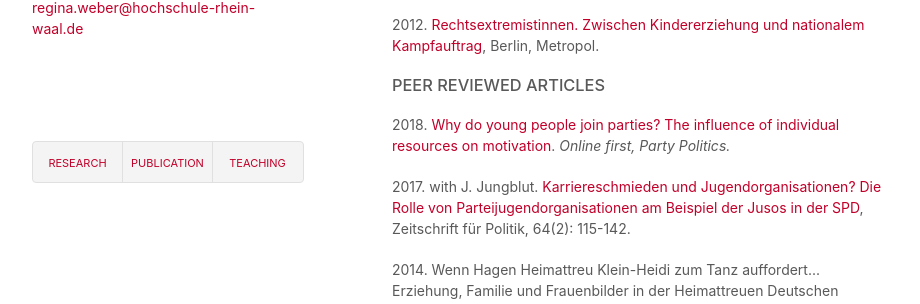
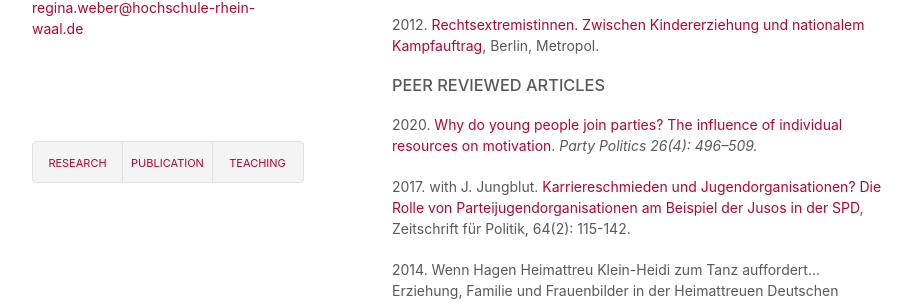
Before and after one commit to robertocabreratapia/robertocabreratapia.github.io, a Jekyll site: the page built from publication.html, in a window 1280 px wide and 900 px high. Shown: the part 278-582 px from the top of the window, without its empty margins (178-1098 px from the left). Built offline with Jekyll 4.4.1, drawn with Linux system fonts in a browser that asks for light colours.

Commit message:
Update publication.html

```diff
--- a/publication.html
+++ b/publication.html
@@ -8,7 +8,7 @@ layout: default
  <p>2012. <a href="http://metropol-verlag.de/produkt/regina-weber-rechtsextremistinnen/">Rechtsextremistinnen. Zwischen Kindererziehung und nationalem Kampfauftrag</a>, Berlin, Metropol.</p>
 
 <h3>Peer reviewed articles</h3>
- <p>2018. <a href="http://journals.sagepub.com/doi/abs/10.1177/1354068818792576">Why do young people join parties? The influence of individual resources on motivation</a>. <em>Online first, Party Politics.</em></p>
+ <p>2020. <a href="http://journals.sagepub.com/doi/abs/10.1177/1354068818792576">Why do young people join parties? The influence of individual resources on motivation</a>. <em>Party Politics 26(4): 496–509.</em></p>
  <p>2017. with J. Jungblut. <a href="https://www.nomos-elibrary.de/10.5771/0044-3360-2017-2-115/karriereschmieden-und-jugendorganisationen-jahrgang-64-2017-heft-2?hitid=0&amp;search-click">Karriereschmieden und Jugendorganisationen? Die Rolle von Parteijugendorganisationen am Beispiel der Jusos in der SPD</a>, Zeitschrift für Politik, 64(2): 115-142.</p>
  <p>2014. Wenn Hagen Heimattreu Klein-Heidi zum Tanz auffordert... Erziehung, Familie und Frauenbilder in der Heimattreuen Deutschen Jugend, Gideon Botsch and Josef Haverkamp (ed.), <a href="https://www.degruyter.com/view/product/204032">Jugendbewegung, Antisemitismus und rechtsradikale Politik</a>. Berlin, DeGruyter, pp. 221-241.</p>
  <p>2012. with J. Jungblut. <a href="http://www.tandfonline.com/doi/abs/10.1080/21568235.2012.683701">National student governance in Germany: the case of fzs</a>, in: European Journal of Higher Education 2(1): 47–62.</p>
```
